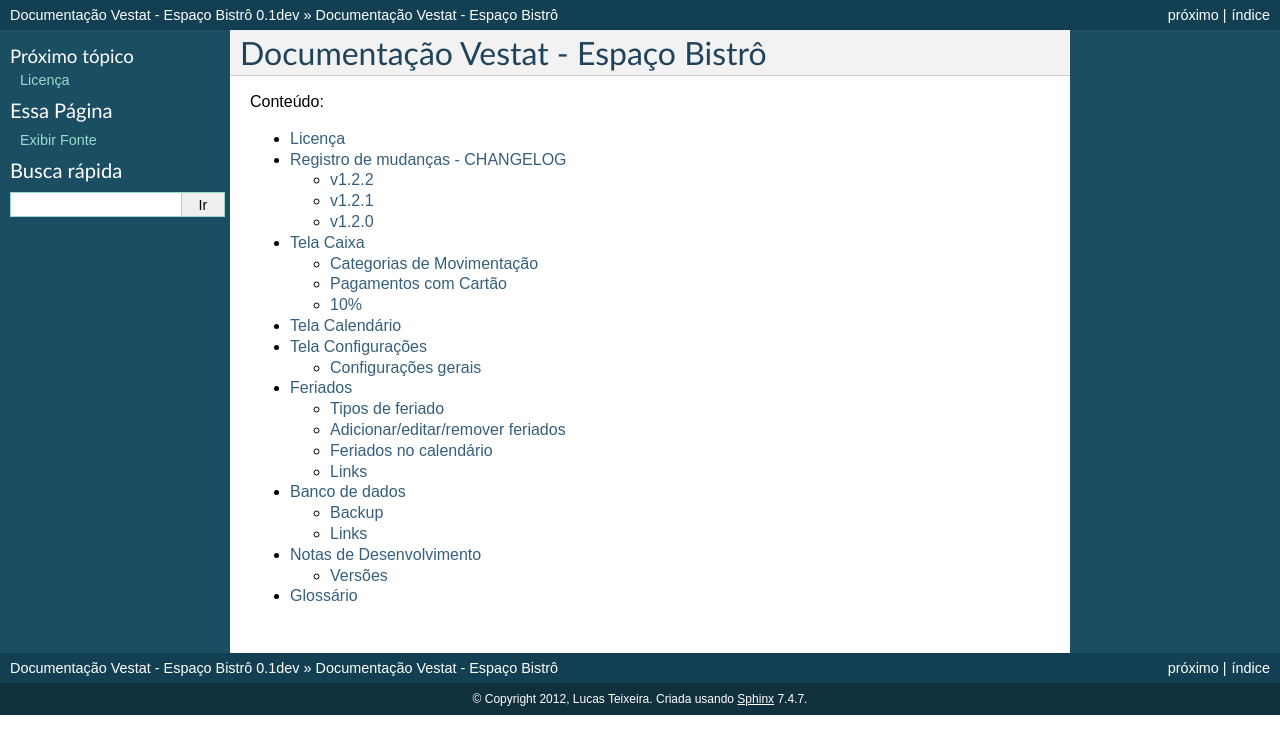
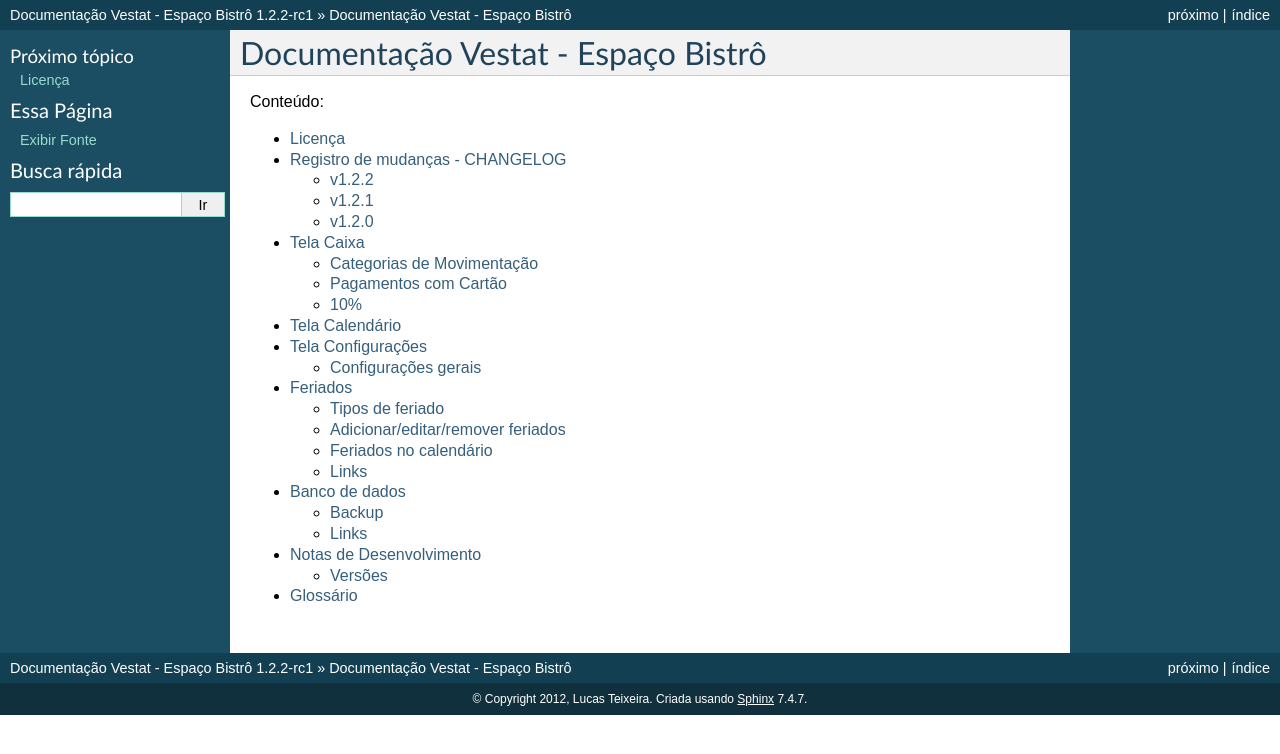
Before and after one commit to duasfl8r/vestat, a Sphinx documentation site: the page built from docs/index.rst, in a window 1280 px wide. Shown: the top 754 px of the page. Built offline with Sphinx 7.4.7, drawn with Linux system fonts in a browser that asks for light colours; formulas are drawn with MathJax 3.

Commit message:
bump version: 1.2.2-rc1

```diff
--- a/docs/conf.py
+++ b/docs/conf.py
@@ -48,9 +48,9 @@
 # built documents.
 #
 # The short X.Y version.
-version = '0.1dev'
+version = '1.2'
 # The full version, including alpha/beta/rc tags.
-release = '0.1dev'
+release = '1.2.2-rc1'
 
 # The language for content autogenerated by Sphinx. Refer to documentation
 # for a list of supported languages.
```
Also changed, not shown: 1 other file.
